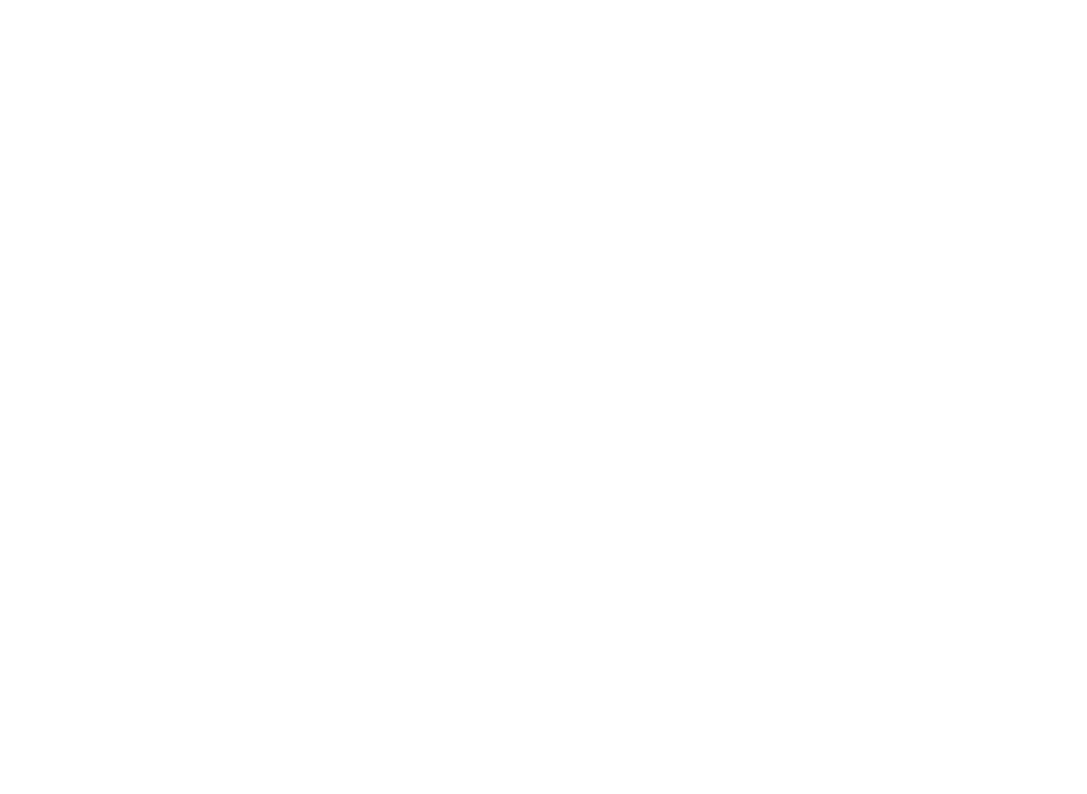
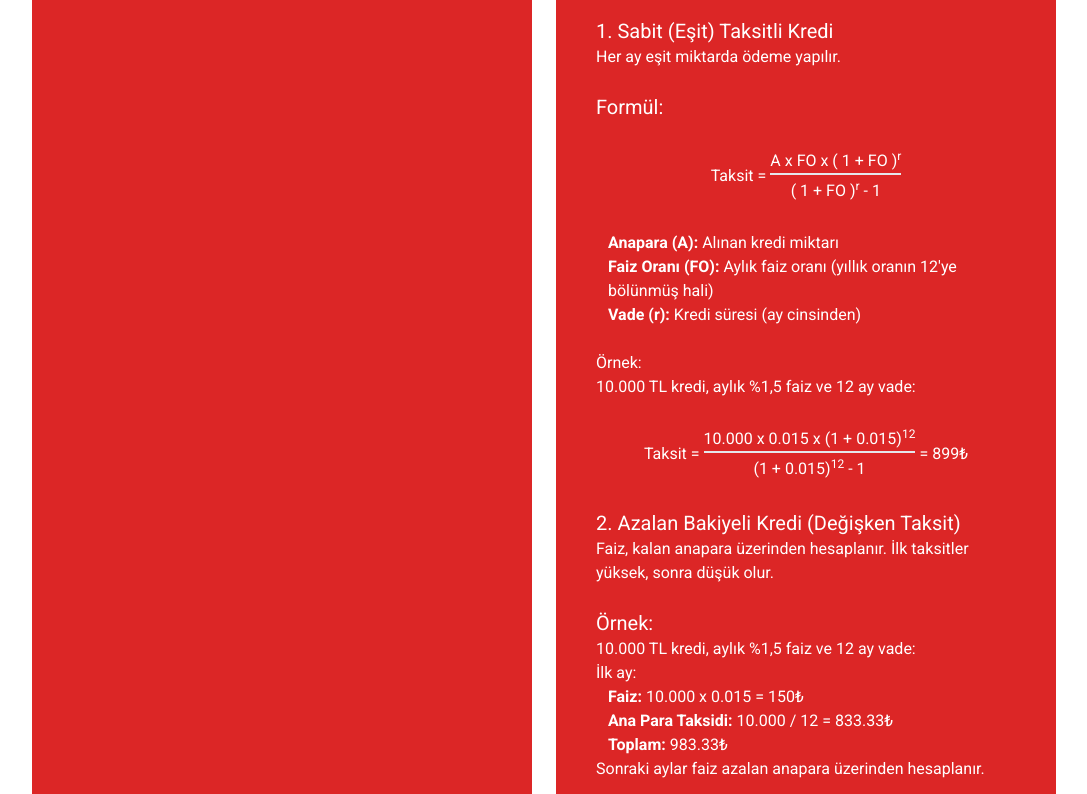
Before and after one commit to furkanguvenme/NeoBank, a React (Vite) app in the folder neobank/: page /credit in a window 1280 px wide. Shown: the part 326-1120 px from the top of the page, without its empty margins (96-1183 px from the left). Before the commit the page ends 800 px from the top, so only its background shows below. Built offline with nearby package versions, Linux system fonts and the light colour scheme.

Commit message:
Information Section Complated

```diff
--- a/neobank/src/App.css
+++ b/neobank/src/App.css
@@ -8,7 +8,7 @@
 }
 
 .simple-content {
-  @apply bg-lime-600 w-full lg:h-[70vh] rounded-xl text-white;
+  @apply bg-lime-600 w-full rounded-xl text-white;
 }
 
 .simple-input {
@@ -16,13 +16,21 @@
 }
 
 .compound-content {
-  @apply bg-orange-500 w-full lg:h-[70vh] rounded-xl text-white;
+  @apply bg-orange-500 w-full rounded-xl text-white;
 }
 
 .compound-input {
   @apply text-black text-center;
 }
 
+.credit-content {
+  @apply bg-red-600 w-full rounded-xl text-white;
+}
+
+.credit-input {
+  @apply text-black text-center;
+}
+
 /* Compound Raio Button */
 
 /* Compound Raio Button */
--- a/neobank/src/Components/Credit.tsx
+++ b/neobank/src/Components/Credit.tsx
@@ -13,14 +13,51 @@
 
   return (
     <>
-        <div>
+        <div className="w-full h-full flex flex-col items-center">
             <Header onClick={onClick}/>
-            <div>
-                <div>
+            <div className="w-4/5 h-3/5 grid lg:grid-cols-2 grid-cols-1 gap-6">
+                <div className="credit-content">
 
                 </div>
-                <div>
-
+                <div className="credit-content p-10">
+                        <h2 className="text-2xl">Kredi Hesaplama Nedir?</h2>
+                        <p className="pl-3">Kredi hesaplama, alınan kredinin faiz oranı ve geri ödeme süresine göre aylık taksitlerin belirlenmesidir. İki temel yöntem kullanılır:</p><br/>
+                        <h3 className="text-xl">1. Sabit (Eşit) Taksitli Kredi</h3>
+                        <p>Her ay eşit miktarda ödeme yapılır.</p><br/>
+                        <h4 className="text-xl">Formül:</h4>
+                        <div className="flex justify-center items-center py-7">
+                            <p>Taksit =</p>
+                            <div className="flex flex-col justify-center items-center pl-1">
+                                <p className="border-b-2">A x FO x ( 1 + FO )<sup>r</sup></p>
+                                <p className="pt-1">( 1 + FO )<sup>r</sup> - 1</p>
+                            </div>
+                        </div>
+                        <ul className="pl-3">
+                            <li><strong>Anapara (A):</strong> Alınan kredi miktarı</li>
+                            <li><strong>Faiz Oranı (FO):</strong> Aylık faiz oranı (yıllık oranın 12'ye bölünmüş hali)</li>
+                            <li><strong>Vade (r):</strong> Kredi süresi (ay cinsinden)</li>
+                        </ul><br/>
+                        <h4>Örnek:</h4>
+                        <p>10.000 TL kredi, aylık %1,5 faiz ve 12 ay vade:</p>
+                        <div className="flex justify-center items-center py-7">
+                            <p>Taksit = </p>
+                            <div className="flex flex-col justify-center items-center px-1">
+                                <p className="border-b-2">10.000 x 0.015 x (1 + 0.015)<sup>12</sup></p>
+                                <p className="pt-1">(1 + 0.015)<sup>12</sup> - 1</p>
+                            </div>
+                            <p>= 899₺</p>
+                        </div>
+                        <h3 className="text-xl">2. Azalan Bakiyeli Kredi (Değişken Taksit)</h3>
+                        <p>Faiz, kalan anapara üzerinden hesaplanır. İlk taksitler yüksek, sonra düşük olur.</p><br/>
+                        <h4 className="text-xl">Örnek:</h4>
+                        <p>10.000 TL kredi, aylık %1,5 faiz ve 12 ay vade:</p>
+                        <p>İlk ay:</p>
+                        <ul className="pl-3">
+                            <li><strong>Faiz:</strong> 10.000 x 0.015 = 150₺</li>
+                            <li><strong>Ana Para Taksidi:</strong> 10.000 / 12 = 833.33₺</li>
+                            <li><strong>Toplam:</strong> 983.33₺</li>
+                        </ul>
+                        <p>Sonraki aylar faiz azalan anapara üzerinden hesaplanır.</p>
                 </div>
             </div>
         </div>
```
